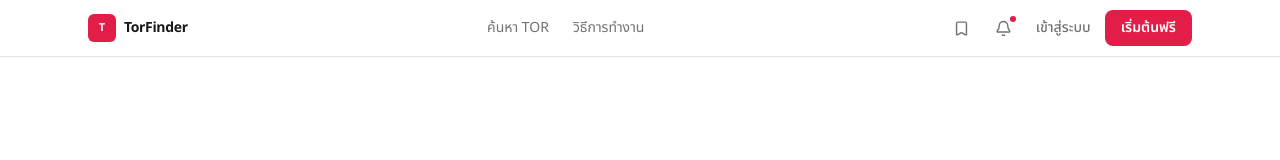
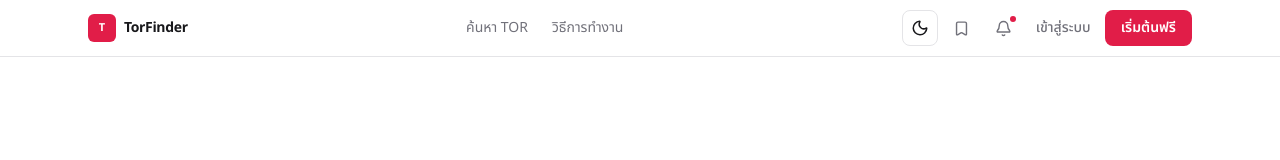
Before and after one commit to PhomMaiWai/TorFinder, a Next.js app in the folder frontend/: page / in a window 1280 px wide. Shown: the top 160 px of the page. Built offline with nearby package versions, Linux system fonts and the light colour scheme.

Commit message:
feat: add theme toggle button to navbar

```diff
--- a/frontend/package.json
+++ b/frontend/package.json
@@ -13,6 +13,7 @@
     "lucide-react": "^1.31.0",
     "mongodb": "^7.6.0",
     "next": "16.3.0",
+    "next-themes": "^0.4.6",
     "react": "19.2.8",
     "react-dom": "19.2.8"
   },
--- a/frontend/src/components/layout/site-navbar.tsx
+++ b/frontend/src/components/layout/site-navbar.tsx
@@ -3,6 +3,7 @@
 import { Bell, Bookmark, Menu, X } from "lucide-react";
 import Link from "next/link";
 import { useEffect, useRef, useState } from "react";
+import { ThemeToggle } from "@/components/layout/theme-toggle";
 
 import { PUBLIC_NOTICES } from "@/data/public-notices";
 import { useSavedTors } from "@/lib/use-saved-tors";
@@ -56,6 +57,8 @@ export function SiteNavbar() {
         </nav>
 
         <div className="flex items-center gap-1.5">
+          <ThemeToggle />
+
           <Link
             href="/saved"
             className="relative grid size-9 place-items-center rounded-lg text-ink-muted transition-colors hover:bg-surface-alt hover:text-ink"
--- /dev/null
+++ b/frontend/src/components/layout/theme-toggle.tsx
@@ -0,0 +1,24 @@
+"use client";
+
+import { useTheme } from "next-themes";
+import { useEffect, useState } from "react";
+import { Sun, Moon } from "lucide-react";
+
+export function ThemeToggle() {
+  const { theme, setTheme } = useTheme();
+  const [mounted, setMounted] = useState(false);
+
+  useEffect(() => setMounted(true), []);
+  if (!mounted) return null;
+
+  return (
+    <button
+      type="button"
+      onClick={() => setTheme(theme === "dark" ? "light" : "dark")}
+      className="inline-flex h-9 w-9 items-center justify-center rounded-lg border border-border bg-white text-ink transition-colors hover:bg-surface-alt dark:border-border dark:bg-transparent"
+      aria-label="Toggle theme"
+    >
+      {theme === "dark" ? <Sun size={18} /> : <Moon size={18} />}
+    </button>
+  );
+}
```
Also changed, not shown: 2 other files (tests, documents, lock files or other folders).
